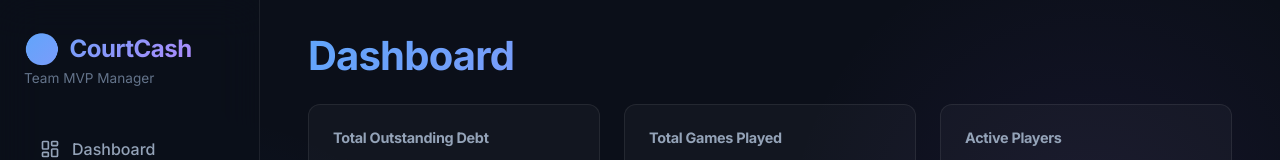
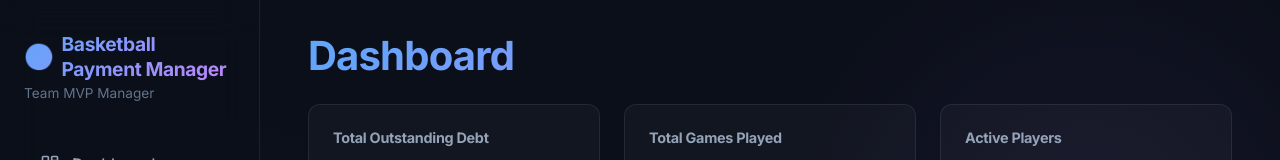
Before and after one commit to GoingGoingGone-goat/basketball-payment-manager, a Next.js app: page / in a window 1280 px wide. Shown: the top 160 px of the page. Built offline with nearby package versions, Linux system fonts and the light colour scheme; no server answers; the database is empty.

Commit message:
Update app title to Basketball Payment Manager

```diff
--- a/src/app/layout.tsx
+++ b/src/app/layout.tsx
@@ -6,7 +6,7 @@ import './globals.css'
 export const dynamic = 'force-dynamic';
 
 export const metadata: Metadata = {
-  title: 'CourtCash | Basketball Manager',
+  title: 'Basketball Payment Manager',
   description: 'Premium basketball team and finance manager',
 }
 
@@ -21,8 +21,8 @@ export default function RootLayout({
         <div className="layout-container">
           <aside className="sidebar">
             <div style={{ marginBottom: '2.5rem' }}>
-              <h2 className="title-gradient" style={{ fontSize: '1.5rem', display: 'flex', alignItems: 'center', gap: '10px' }}>
-                <span style={{ fontSize: '1.8rem' }}>🏀</span> CourtCash
+              <h2 className="title-gradient" style={{ fontSize: '1.2rem', display: 'flex', alignItems: 'center', gap: '8px', lineHeight: '1.3' }}>
+                <span style={{ fontSize: '1.5rem' }}>🏀</span> Basketball Payment Manager
               </h2>
               <p style={{ color: 'var(--text-muted)', fontSize: '0.85rem', marginTop: '0.2rem' }}>Team MVP Manager</p>
             </div>
```
